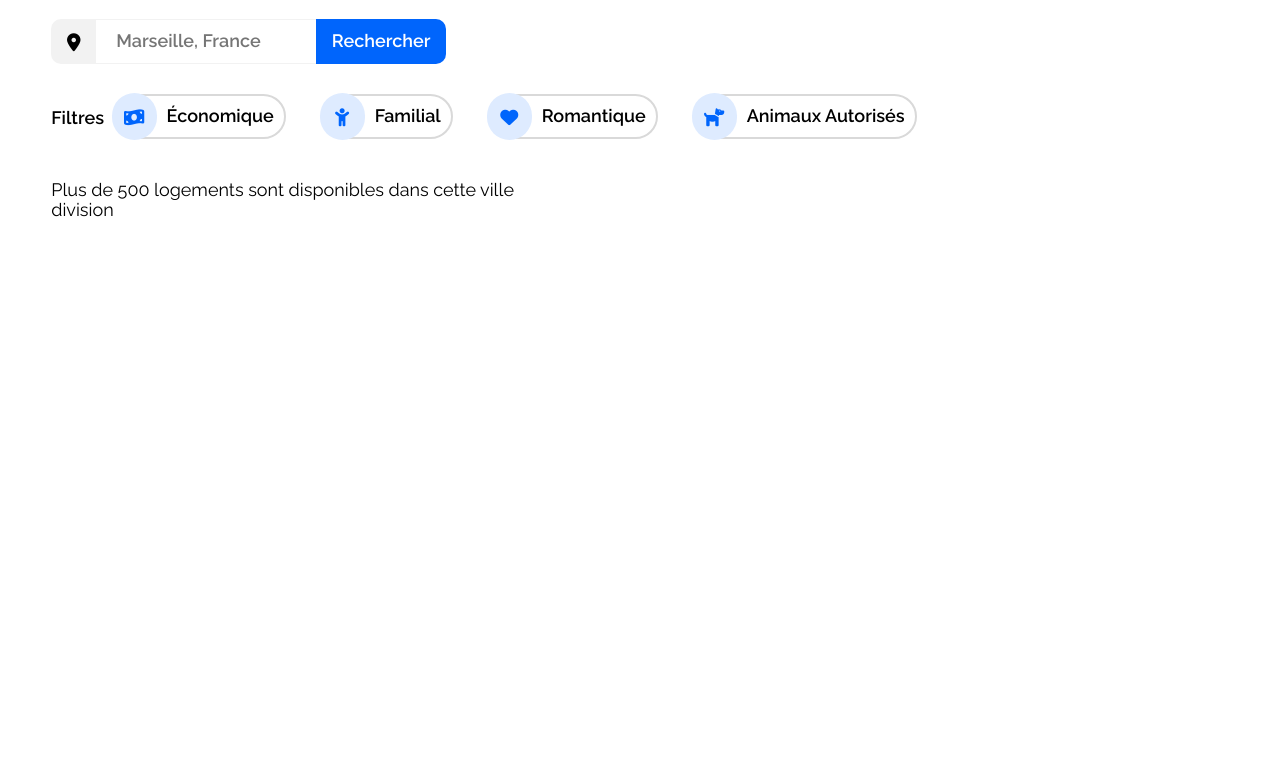
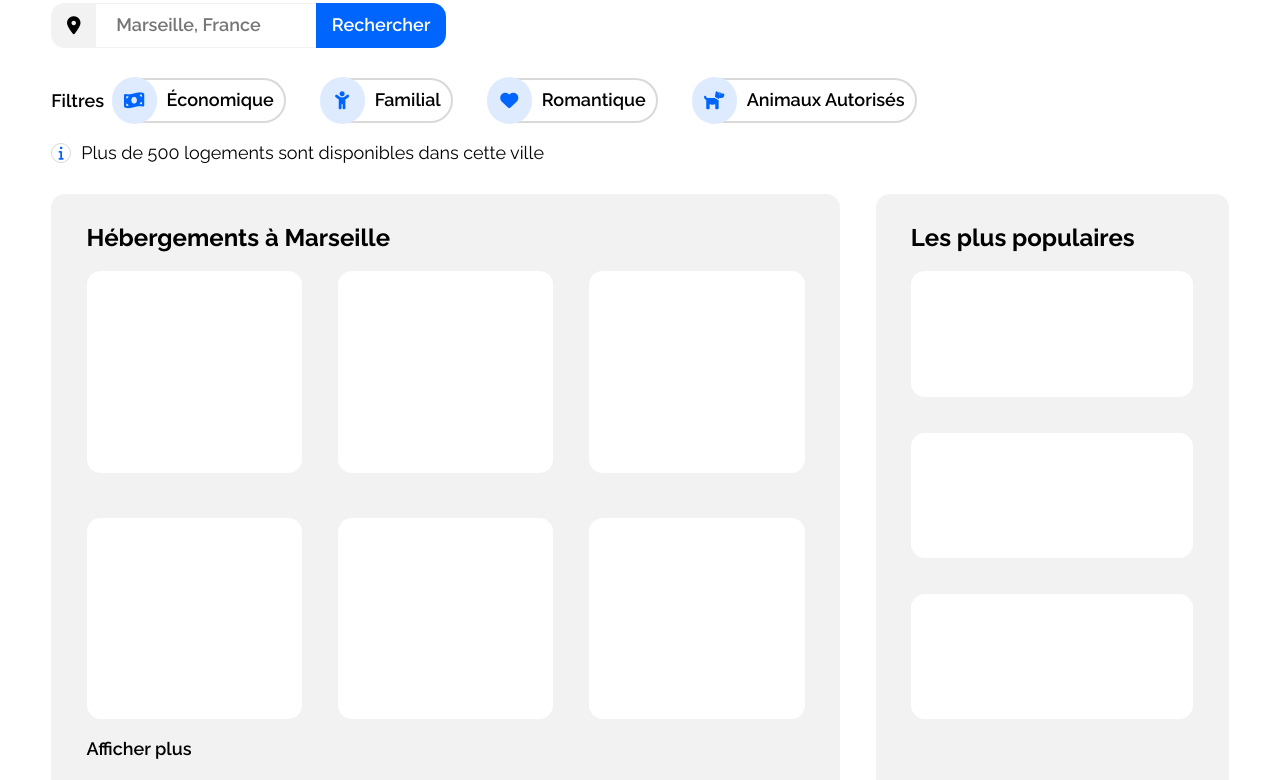
Before and after one commit to sejost/p2_booki_oc, a plain HTML site: page index.html in a window 1280 px wide. Shown: the part 189-969 px from the top of the page. Before the commit the page ends 800 px from the top, so only its background shows below. Drawn offline with Linux system fonts and the light colour scheme.

Commit message:
Desktop Accomodations Cards base 1

```diff
--- a/index.html
+++ b/index.html
@@ -100,36 +100,41 @@
                             </div>
                             </input>
                         </div>
-
-                        <!--
-                        <div><input type="checkbox" name="family" id="cbx-family">
-                            <i class="fas fa-child"></i>
-                            <label for="cbx-family">Familial</label>
-                        </div>
-
-                        <div><input type="checkbox" name="romantic" id="cbx-romantic">
-                            <i class="fas fa-money-bill-wave"></i>
-                            <label for="cbx-romantic">Romantique</label>
-                        </div>
-
-                        <div><input type="checkbox" name="animals" id="cbx-animals">
-                            <i class="fas fa-money-bill-wave"></i>
-                            <label for="cbx-animals">Animaux Autorisés</label>
-                        </div>-->
                     </div>
                 </div>
             </fieldset>
         </form>
 
         <div class="footer-panel">
-            <img src="" alt="" class="icon info">
+            <i class="fas fa-info"></i>
             <p>Plus de 500 logements sont disponibles dans cette ville</p>
-        </div>division
+        </div>
     </section>
 
-    <section class="most-popular panel"></section>
-    <section class="accomodations-marseilles panel"></section>
-    <section class="activities-marseilles long-panel"></section>
+    <section class="accomodations-popular">
+        <article class="accomodation">
+            <h2>Hébergements à Marseille</h2>
+            <div class="hostel-container">
+                <div class="hostel"></div>
+                <div class="hostel"></div>
+                <div class="hostel"></div>
+                <div class="hostel"></div>
+                <div class="hostel"></div>
+                <div class="hostel"></div>
+            </div>
+            <p>Afficher plus</p>
+        </article>
+
+        <aside class="accomodation most-popular">
+            <h2>Les plus populaires</h2>
+            <div class="hostel-container">
+                <div class="hostel"></div>
+                <div class="hostel"></div>
+                <div class="hostel"></div>
+            </div>
+        </aside>
+    </section>
+    <section class="activities"></section>
 
     <footer></footer>
 </body>
--- a/styles.scss
+++ b/styles.scss
@@ -29,7 +29,7 @@ header {
     display: flex;
     justify-content: space-between;
     align-items: center;
-    padding: 30px 4%;
+    margin: 30px 4%;
     font-size: $Medium;
     .logo {
         width: 60%;
@@ -65,9 +65,9 @@ header {
     header {
         flex-direction: column;
         box-sizing: border-box;
-        padding: 10px 0 0 0;
+        margin: 10px 0 0 0;
         .logo-a {
-            padding-bottom: 5%;
+            margin-bottom: 5%;
         }
         .logo {
             width: 75%;
@@ -86,7 +86,7 @@ header {
         font-size: $Large;
         list-style-type: none;
         display: inline-block;
-        padding-right: 0;
+        margin-right: 0;
 
         width: 50%;
         div {
@@ -103,7 +103,7 @@ header {
 //Accomodations Search Section
 // Desktop
 section {
-    padding: 0 4%;
+    margin: 0 4%;
     font-size: $Medium;
 }
 
@@ -112,7 +112,7 @@ h1 {
     margin-bottom: 5px;
 }
 form {
-    padding: 20px 0;
+    margin: 20px 0;
     fieldset {
         padding: 0;
         margin: 0;
@@ -128,7 +128,7 @@ form {
             .icon {
                 width: 45px;
                 background: $basic-gray;
-                border-radius: 10px 0 0 10px;
+                border-radius: 14px 0 0 14px;
                 display: flex;
                 align-items: center;
                 justify-content: center;
@@ -153,7 +153,7 @@ form {
             .search-btn {
                 width: 130px;
                 border: none;
-                border-radius: 0 10px 10px 0;
+                border-radius: 0 14px 14px 0;
                 background: $basic-blue;
                 color: white;
                 cursor: pointer;
@@ -244,6 +244,7 @@ form {
                     margin-bottom: 2%;
                 }
                 .innerfilter {
+                    margin: 0 5% 0 5%;
                     display: flex;
                     flex-wrap: wrap;
                     justify-content: flex-start;
@@ -256,11 +257,29 @@ form {
     }
 }
 
+.footer-panel {
+    display: flex;
+    i {
+        width: 20px;
+        height: 20px;
+        border: solid $darker-gray;
+        border-width: 1.5px;
+        border-radius: 30px;
+        padding: 2px 1px 1px 1px;
+        margin-right: 10px;
+        display: flex;
+        justify-content: center;
+        align-items: baseline;
+        color: $basic-blue;
+        font-size: $Small;
+    }
+}
+
 //Accomodations Search Section
 // Mobile
 @media (max-width: 768px) {
     section {
-        padding: 20px 5% 0 5%;
+        margin: 20px 5% 0 5%;
     }
 
     form {
@@ -268,6 +287,10 @@ form {
             .city-choice {
                 .search-btn {
                     width: 45px;
+                    height: calc(100% + 2px);
+                    margin-top: -1px;
+                    border-radius: 14px;
+                    margin-left: -20px;
                 }
                 .desktop-btn {
                     display: none;
@@ -282,3 +305,54 @@ form {
         }
     }
 }
+
+.accomodations-popular {
+    margin: 30px 4%;
+    height: 600px;
+    display: flex;
+    justify-content: space-between;
+    h2 {
+        font-size: $Large;
+        margin-bottom: 20px;
+    }
+
+    .hostel-container {
+        height: 80%;
+        margin-bottom: 20px;
+        display: flex;
+        flex-wrap: wrap;
+        justify-content: space-between;
+        align-content: space-between;
+        .hostel {
+            background: white;
+            border-radius: 14px;
+        }
+    }
+    article {
+        width: 67%;
+        padding: 30px 3% 10px 3%;
+        background: $basic-gray;
+        border-radius: 14px;
+        p {
+            font-weight: 600;
+        }
+        .hostel {
+            width: 30%;
+            height: 45%;
+        }
+    }
+    aside {
+        width: 30%;
+        padding: 30px 3% 10px 3%;
+        background: $basic-gray;
+        border-radius: 14px;
+        .hostel-container {
+            justify-content: space-between;
+            align-content: space-between;
+            .hostel {
+                width: 100%;
+                height: 28%;
+            }
+        }
+    }
+}
```
Also changed, not shown: styles.css.
